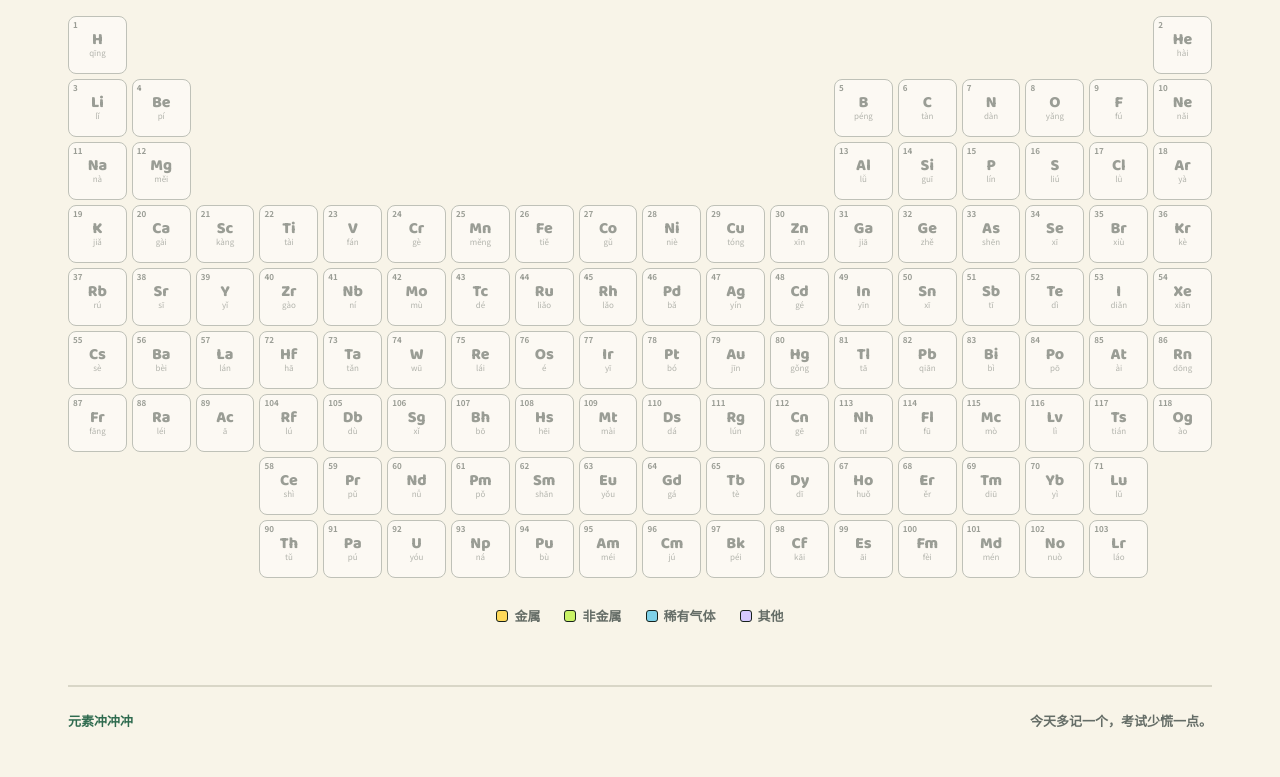
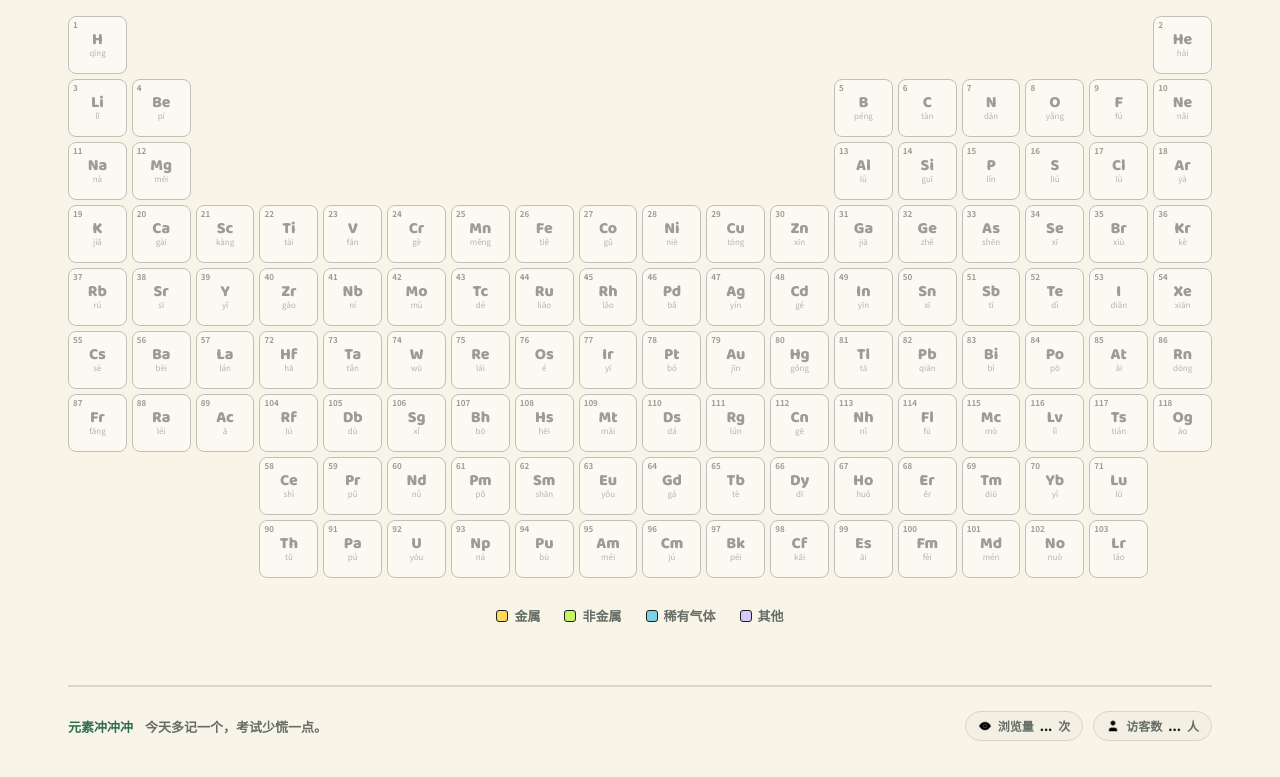
Before and after one commit to zhenfangzhu/element-rush, a website: page index.html in a window 1280 px wide. Shown: the part 1138-1915 px from the top of the page. Drawn offline with Linux system fonts and the light colour scheme; some packages are replaced by stand-ins of ours; a script that the page names is missing.

Commit message:
feat(analytics): add Busuanzi pageview and visitor counter in footer

```diff
--- a/index.html
+++ b/index.html
@@ -5,7 +5,7 @@
     <meta name="viewport" content="width=device-width, initial-scale=1.0" />
     <meta name="description" content="通过短回合挑战和元素周期表定位，轻松记住化学元素。" />
     <title>元素冲冲冲｜周期表记忆游戏</title>
-    <link rel="stylesheet" href="styles.css?v=3.0" />
+    <link rel="stylesheet" href="styles.css?v=3.1" />
   </head>
   <body>
     <a class="skip-link" href="#game">跳到游戏</a>
@@ -116,7 +116,22 @@
         </section>
       </main>
 
-      <footer><span>元素冲冲冲</span><p>今天多记一个，考试少慌一点。</p></footer>
+      <footer>
+        <div class="footer-brand">
+          <span class="brand-text">元素冲冲冲</span>
+          <p>今天多记一个，考试少慌一点。</p>
+        </div>
+        <div class="site-stats" aria-label="全网访问统计">
+          <span id="busuanzi_container_site_pv" class="stat-pill" title="全网总浏览次数">
+            <svg viewBox="0 0 24 24" aria-hidden="true"><path d="M2 12s3-7 10-7 10 7 10 7-3 7-10 7-10-7-10-7Z"/><circle cx="12" cy="12" r="3"/></svg>
+            浏览量 <strong id="busuanzi_value_site_pv">...</strong> 次
+          </span>
+          <span id="busuanzi_container_site_uv" class="stat-pill" title="全网总访客人数">
+            <svg viewBox="0 0 24 24" aria-hidden="true"><path d="M19 21v-2a4 4 0 0 0-4-4H9a4 4 0 0 0-4 4v2"/><circle cx="12" cy="7" r="4"/></svg>
+            访客数 <strong id="busuanzi_value_site_uv">...</strong> 人
+          </span>
+        </div>
+      </footer>
     </div>
 
     <div class="modal" id="quizModal" role="dialog" aria-modal="true" aria-labelledby="quizHeading" hidden>
@@ -231,6 +246,7 @@
       </div>
     </div>
 
-    <script src="app.js?v=3.0"></script>
+    <script async src="//busuanzi.ibruce.info/busuanzi/2.3/busuanzi.pure.mini.js"></script>
+    <script src="app.js?v=3.1"></script>
   </body>
 </html>
--- a/styles.css
+++ b/styles.css
@@ -716,16 +716,53 @@ footer {
   display: flex;
   justify-content: space-between;
   align-items: center;
+  flex-wrap: wrap;
+  gap: 16px;
   color: var(--muted);
   font-size: 13px;
   font-weight: 600;
 }
-footer span {
+.footer-brand {
+  display: flex;
+  align-items: center;
+  gap: 12px;
+  flex-wrap: wrap;
+}
+footer span.brand-text {
   font-weight: 900;
   color: var(--green);
 }
 footer p {
   margin: 0;
+}
+
+.site-stats {
+  display: flex;
+  align-items: center;
+  gap: 10px;
+  flex-wrap: wrap;
+}
+.stat-pill {
+  display: inline-flex;
+  align-items: center;
+  gap: 6px;
+  background: var(--surface-alt);
+  border: 1.5px solid var(--border);
+  border-radius: 999px;
+  padding: 5px 12px;
+  font-size: 12px;
+  font-weight: 700;
+  color: var(--muted);
+}
+.stat-pill svg {
+  width: 14px;
+  height: 14px;
+  stroke: var(--muted);
+  flex: none;
+}
+.stat-pill strong {
+  color: var(--ink);
+  font-weight: 900;
 }
 
 /* ==================== Modal Common ==================== */
```
